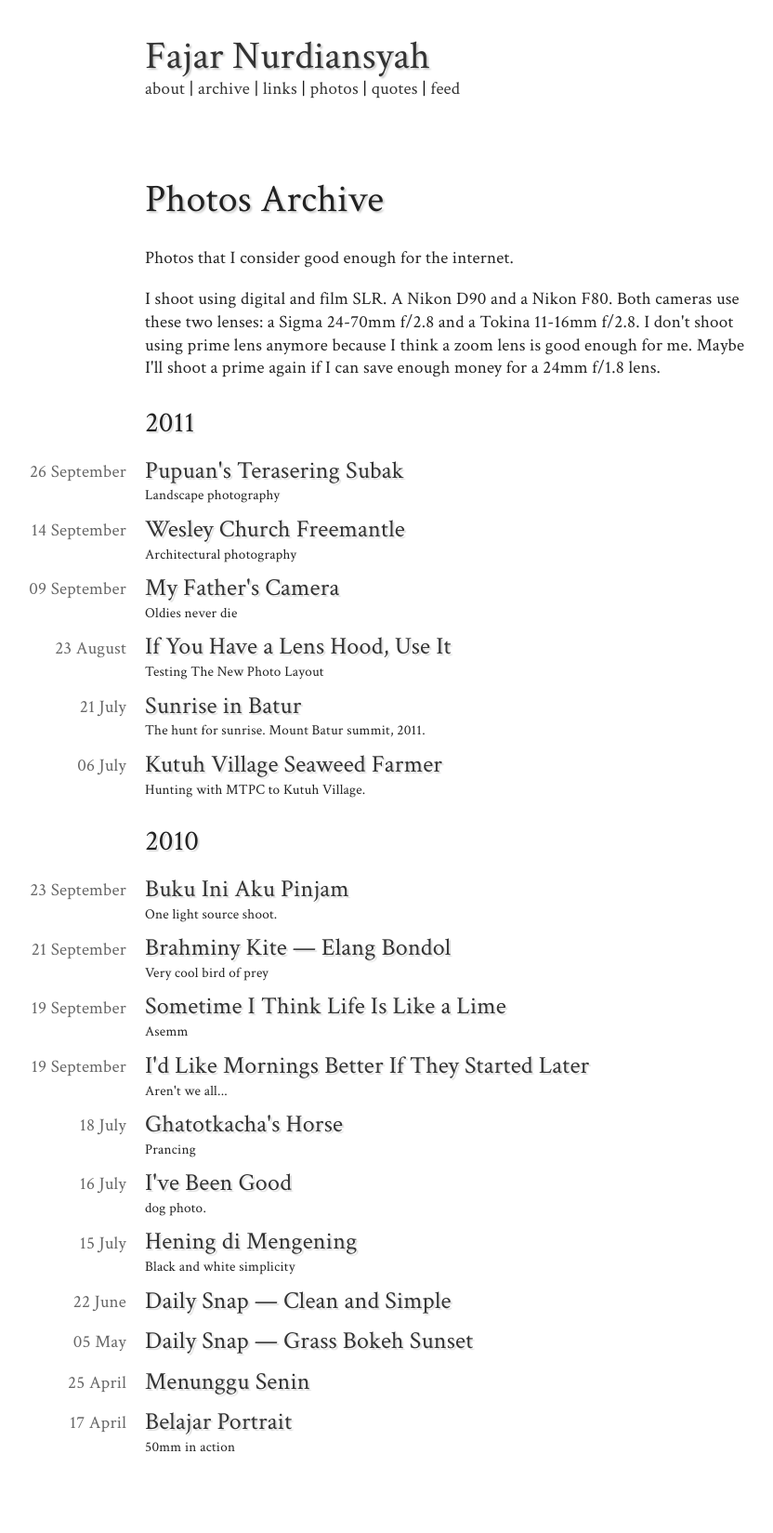
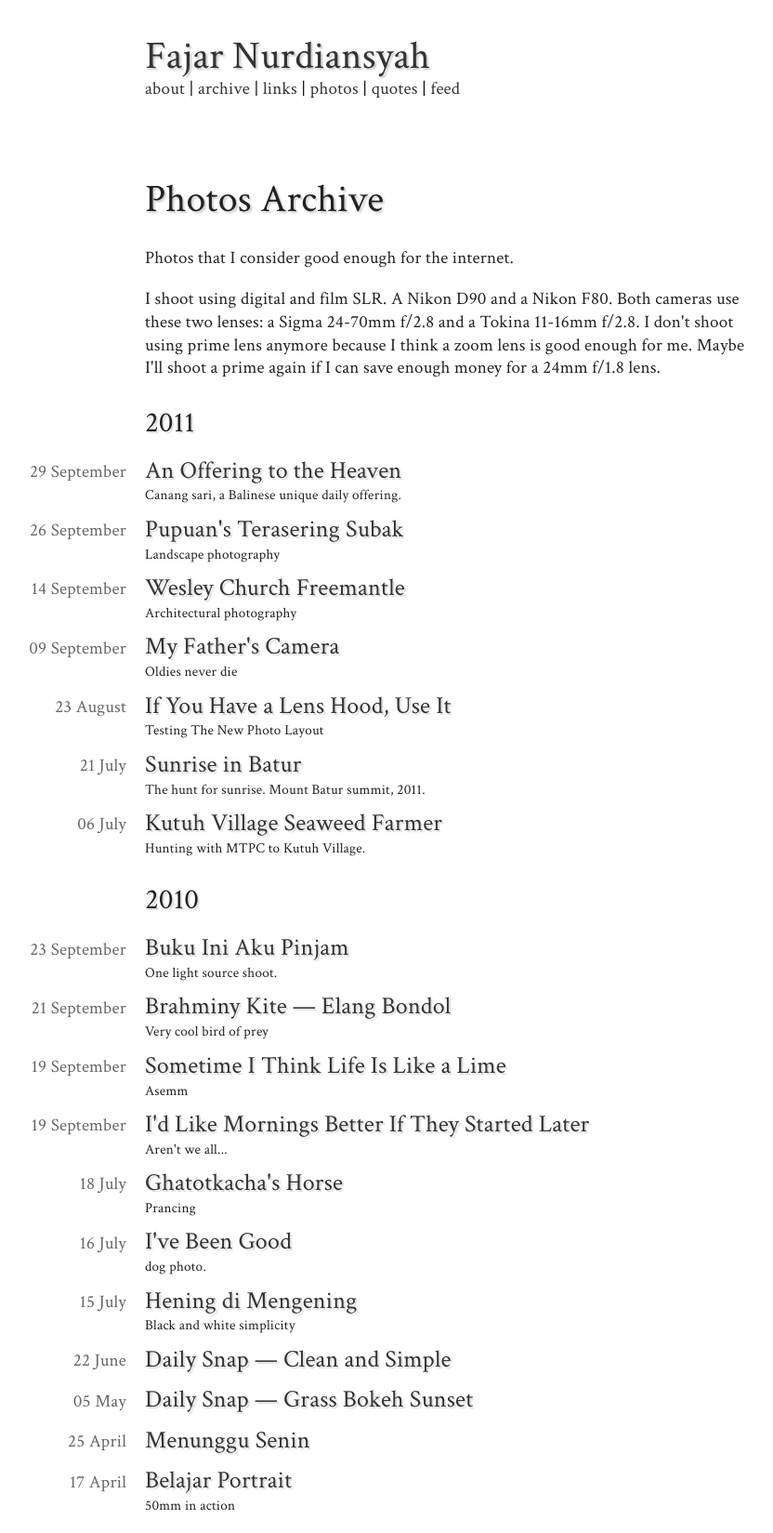
Before and after one commit to fajarnurdiansyah/fajarnurdiansyah.github.com, a Jekyll site: the page built from photos/index.html, in a window 1280 px wide. Shown: the whole page at 93% size, without its empty margins (158-990 px from the left). Built offline with Jekyll 4.4.1, drawn with Linux system fonts in a browser that asks for light colours; Markdown is read by kramdown in place of the engine named in the settings; before the commit the page ends 1586 px from its top, so only the background shows below that.

Commit message:
publish the canang sari post and fix the markdown for footnotes

```diff
--- a/photos/_posts/2011-09-28-an-offering-to-the-heaven.md
+++ b/photos/_posts/2011-09-28-an-offering-to-the-heaven.md
@@ -2,14 +2,16 @@
 layout: photo
 title: "An Offering to the Heaven"
 intro: Canang sari, a Balinese unique daily offering.
-date: 2011-09-28 18:43:00
-published: false
+date: 2011-09-29 21:43:00
+published: true
 ---
 
-![canang](/images/58570011.jpg "A gift to heaven")
+![canang sari](/images/58570011.jpg "A gift to heaven")
 {:title="Canang sari offering at Blue lagoon beach" .shadow900}
 
 Canang sari offering at Blue Lagoon beach. June 2011.
 {: .caption}
 
-This is called canang sari. If you ever visit Bali, you will find a lot of these. It's an offering to the Gods, a way to say thank you, a prayer to the heaven.
+This is called canang sari. If you ever visit Bali, you will find a lot of
+these. It's an offering to the Gods, a way to say thank you, a prayer to the
+heaven.
```
Also changed, not shown: links/_posts/2011-07-27-microsoft-camera-codec-pack.md (+1 -1 lines).
